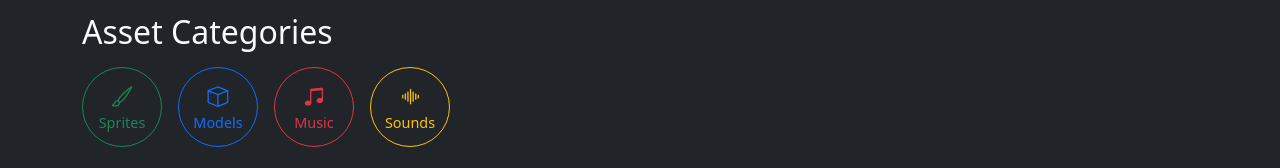
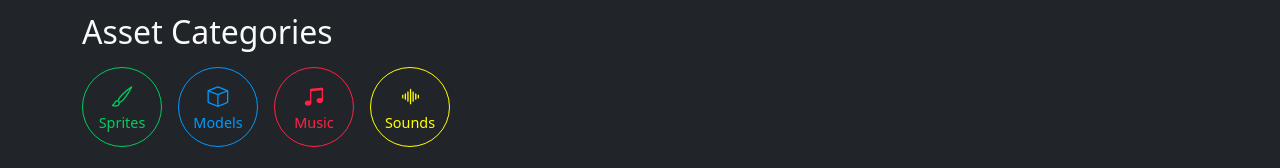
Before and after one commit to joshmoody24/game-assets, an Eleventy site: page index.njk in a window 1280 px wide. Shown: the part 235-403 px from the top of the page. Built offline with nearby package versions, Linux system fonts and the light colour scheme; Eleventy itself is replaced by a stand-in of ours; files that its build step writes are made by us from their sources; what glob-promise would draw is missing.

Commit message:
increased button brightness

```diff
--- a/index.njk
+++ b/index.njk
@@ -28,7 +28,7 @@ layout: layouts/base.njk
         <div class="asset-categories gap-3 mt-3 mb-4">
         {%- for category in categories -%}
         <div>
-            <a href="/category/{{category.name}}" class="btn btn-outline-{{ category.color }} rounded-circle text-capitalize d-flex flex-column align-items-center justify-content-center">
+            <a href="/category/{{category.name}}" style="filter:brightness(1.3) contrast(1.5) saturate(1.1);" class="btn btn-outline-{{ category.color }} rounded-circle text-capitalize d-flex flex-column align-items-center justify-content-center">
                 <i class="bi bi-{{category.icon}}"></i>
                 <div>
                     {{ category.name }}
```
